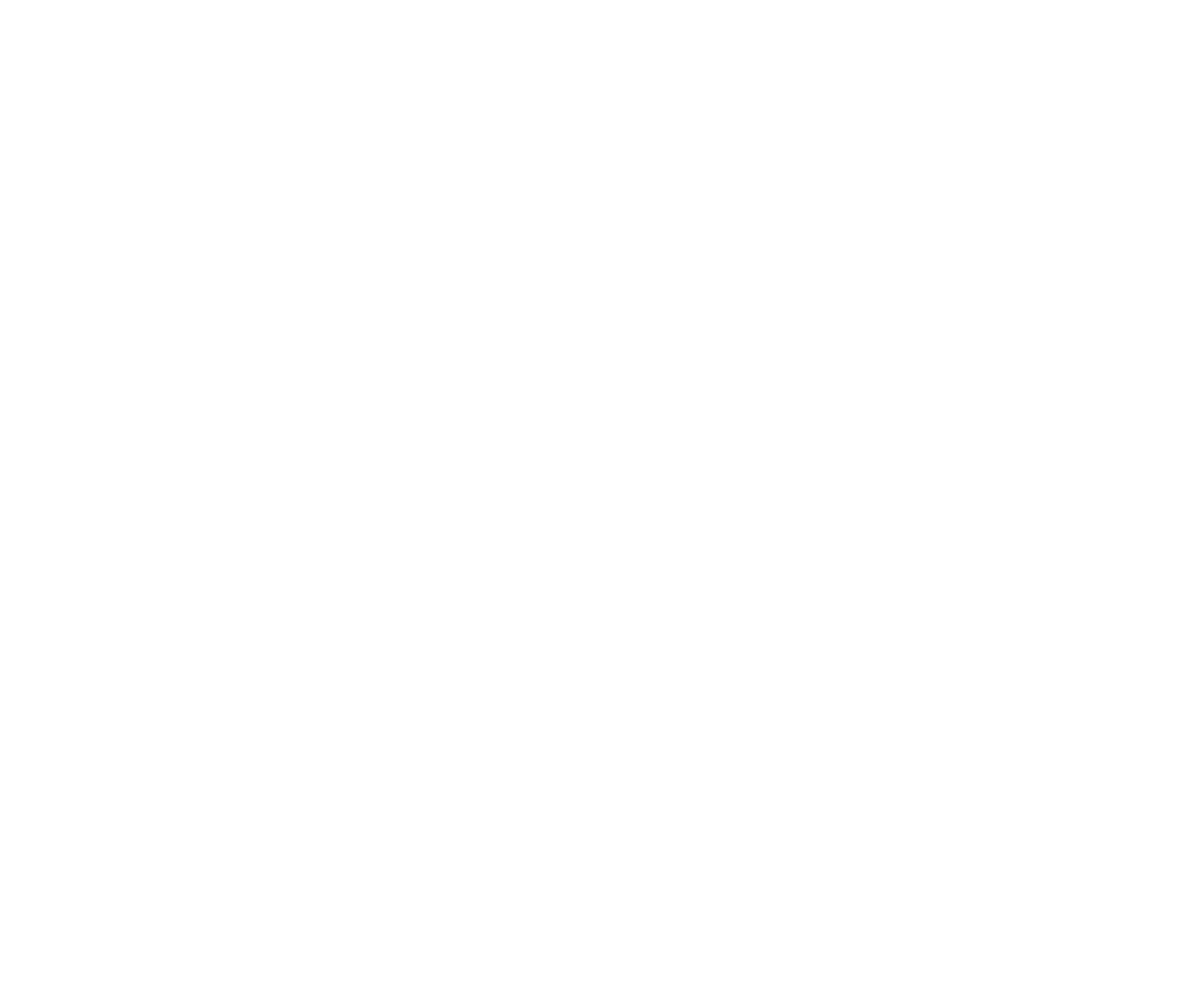
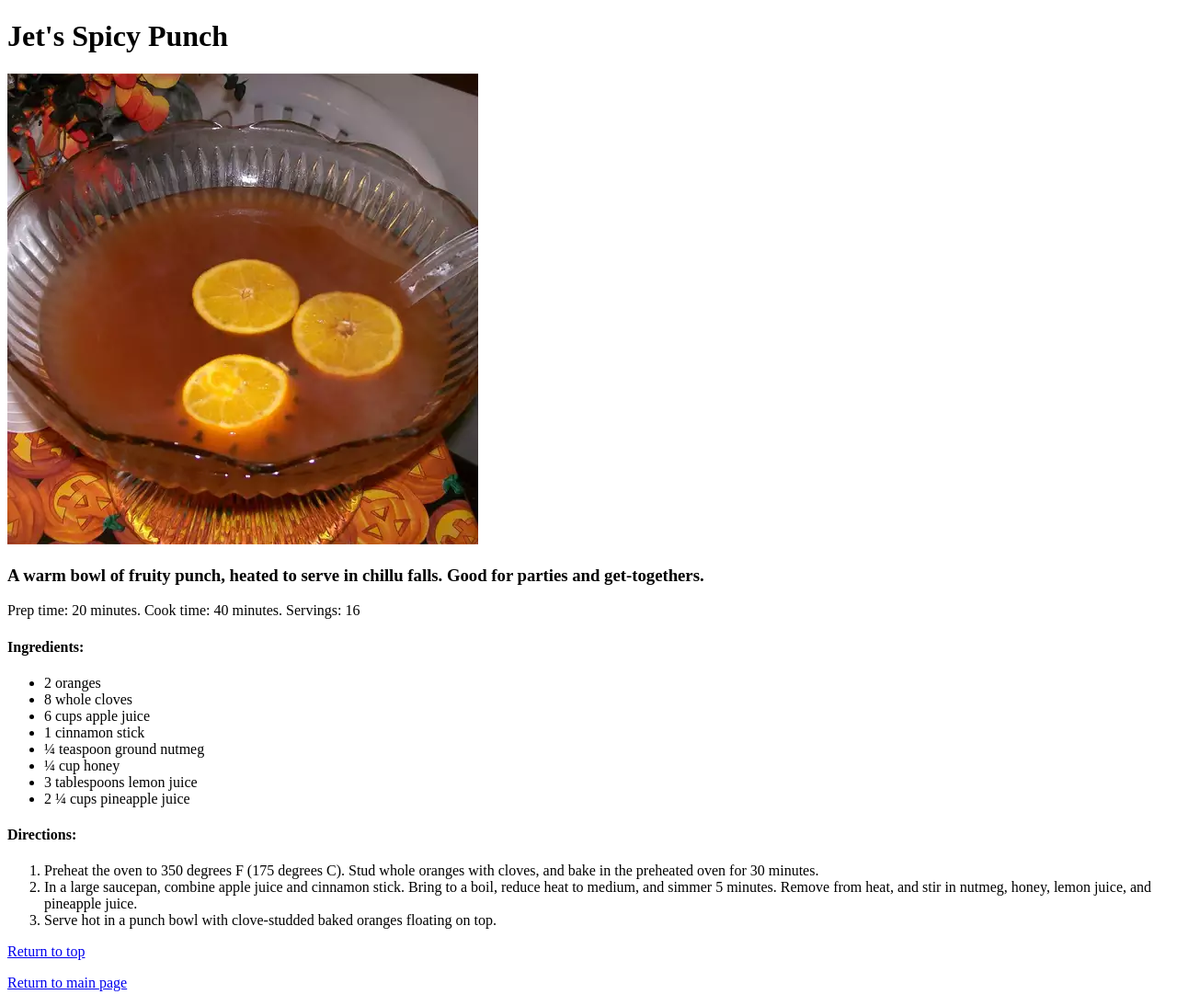
Before and after one commit to BigJetPunch/odin-recipes, a plain HTML site: page recipes/punch.html in a window 1280 px wide. Shown: the whole page at 92% size. Before the commit the page ends 800 px from the top, so only its background shows below. Drawn offline with Linux system fonts and the light colour scheme.

Commit message:
Finish punch page added final touch Completed punch page, verified all pages complete. Pushing to git.

```diff
--- a/recipes/punch.html
+++ b/recipes/punch.html
@@ -0,0 +1,37 @@
+<!DOCTYPE html>
+<html lang="en">
+<head>
+    <meta charset="UTF-8">
+    <meta http-equiv="X-UA-Compatible" content="IE=edge">
+    <meta name="viewport" content="width=device-width, initial-scale=1.0">
+    <title>Document</title>
+</head>
+<body>
+    <div>
+        <h1>Jet's Spicy Punch</h1>
+        <img src="../images/punch.png" alt="Punch image">
+        <h3>A warm bowl of fruity punch, heated to serve in chillu falls. Good for parties and get-togethers.</h3>
+        <p>Prep time: 20 minutes. Cook time: 40 minutes. Servings: 16</p>
+        <h4>Ingredients:</h4>
+        <ul>
+            <li>2 oranges</li>
+            <li>8 whole cloves</li>
+            <li>6 cups apple juice</li>
+            <li>1 cinnamon stick</li>
+            <li>¼ teaspoon ground nutmeg</li>
+            <li>¼ cup honey</li>
+            <li>3 tablespoons lemon juice</li>
+            <li>2 ¼ cups pineapple juice</li>
+        </ul>
+    </div>
+    <div><h4>Directions:</h4>
+        <ol>
+            <li>Preheat the oven to 350 degrees F (175 degrees C). Stud whole oranges with cloves, and bake in the preheated oven for 30 minutes.</li>
+            <li>In a large saucepan, combine apple juice and cinnamon stick. Bring to a boil, reduce heat to medium, and simmer 5 minutes. Remove from heat, and stir in nutmeg, honey, lemon juice, and pineapple juice.</li>
+            <li>Serve hot in a punch bowl with clove-studded baked oranges floating on top.</li>
+        </ol>
+    </div>
+        <p><a href="#header">Return to top</a></p>
+        <p><a href="../index.html">Return to main page</a></p>
+</body>
+</html>
```
Also changed, not shown: index.html (+3 -2 lines).
